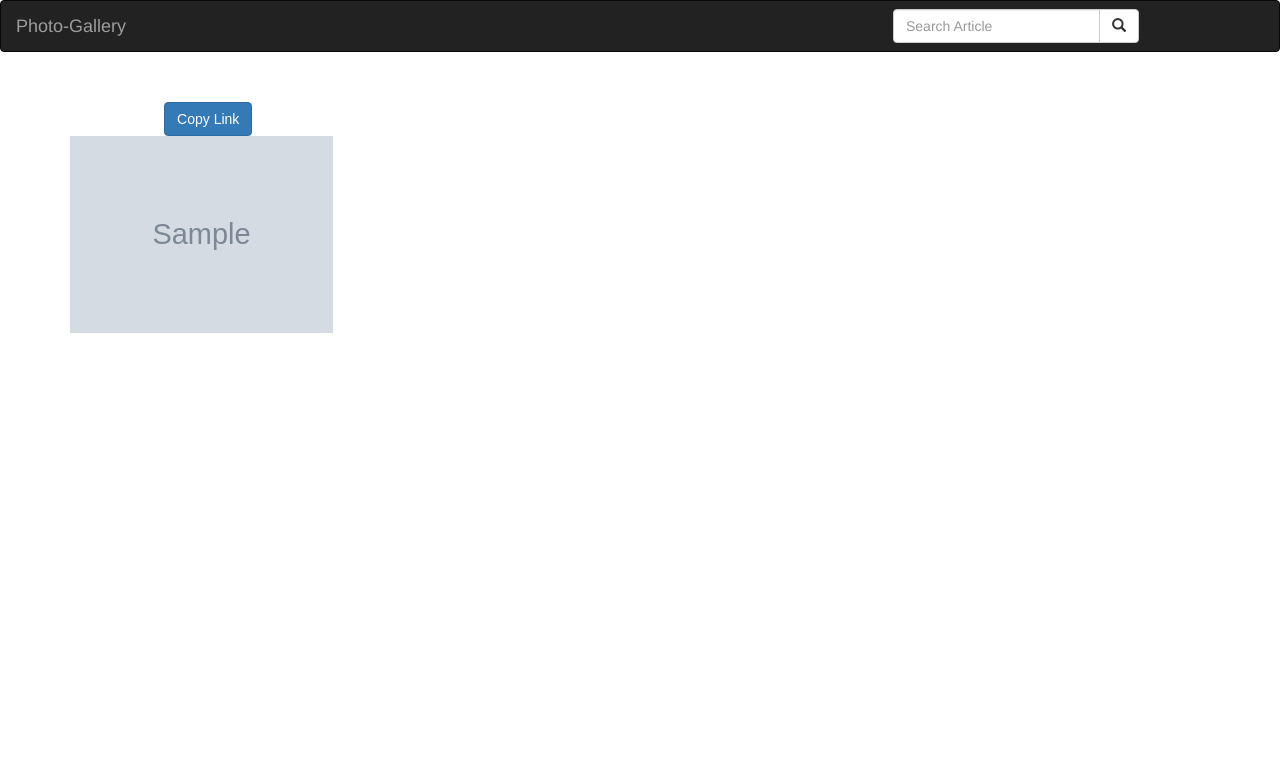
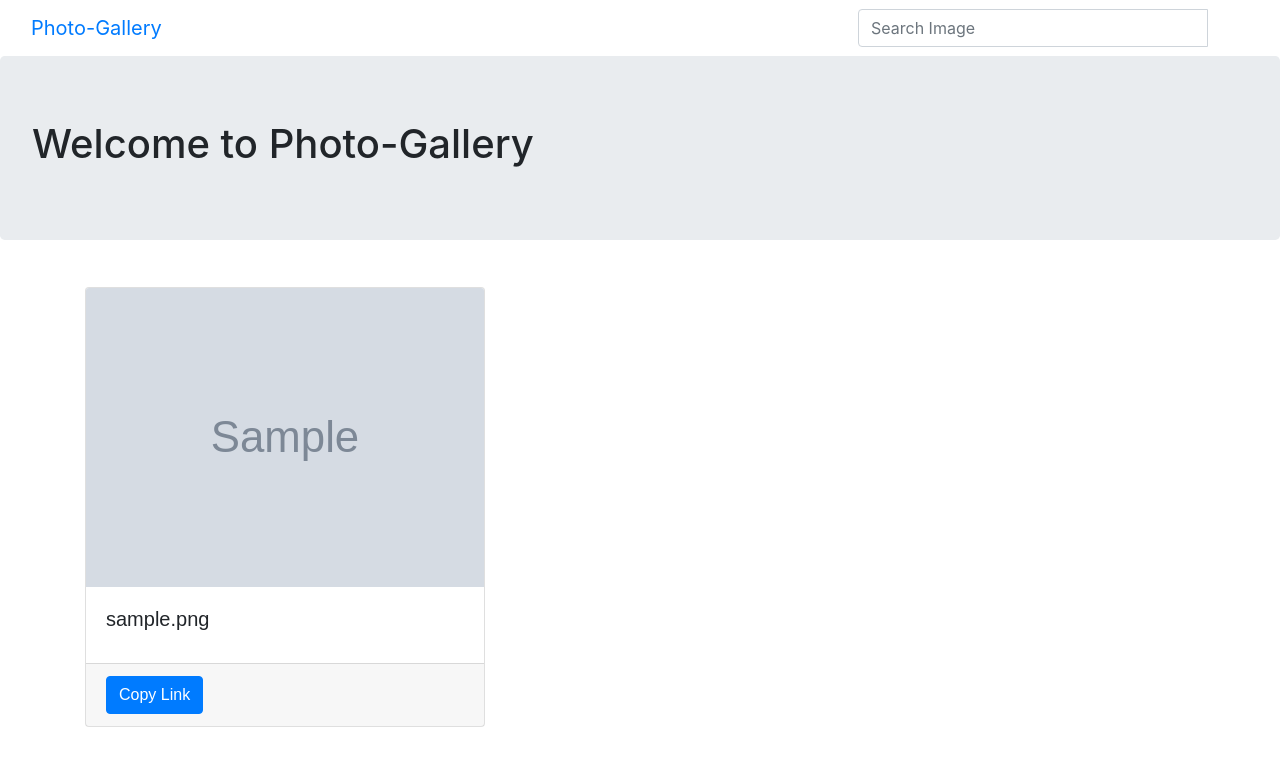
Before and after one commit to Micahtugi/Gallery, a Django app: page / in a window 1280 px wide. Shown: the top 766 px of the page. Run offline with Django 3.2, Linux system fonts and the light colour scheme; tables that the repository leaves empty hold one stand-in row (values such as "Sample post"); grey boxes marked "Sample" are stand-in pictures; some libraries are stand-ins or nearby versions.

Commit message:
Made changes in the home.html file

```diff
--- a/photos/templates/all-photos/base.html
+++ b/photos/templates/all-photos/base.html
@@ -1,27 +1,21 @@
-{% load bootstrap3 %}
 {% load static%}
 <!DOCTYPE html>
 <html>
 <head>
   <meta charset="utf-8">
-
+  <link rel="stylesheet" href="https://stackpath.bootstrapcdn.com/bootstrap/4.3.1/css/bootstrap.min.css" integrity="sha384-ggOyR0iXCbMQv3Xipma34MD+dH/1fQ784/j6cY/iJTQUOhcWr7x9JvoRxT2MZw1T" crossorigin="anonymous">
   {% if title %}
   <title>Photo-Gallery - {{title}}</title>
   {% else %}
     <title> Photo-Gallery </title>
   {% endif %}
-  {% block styles %}
-  {% bootstrap_css %}
-  <link rel="stylesheet" href="{% static 'css/basenews.css' %}">
-  {% endblock %}
 
 </head>
 <body>
     {% include "navbar.html" %}
     {% block content %}  {%endblock%}
-    {% block scripts %}
-    <script src="https://ajax.googleapis.com/ajax/libs/jquery/3.2.1/jquery.min.js"></script>
-    {% bootstrap_javascript %}
-    {%endblock%}
+   <script src="https://code.jquery.com/jquery-3.3.1.slim.min.js" integrity="sha384-q8i/X+965DzO0rT7abK41JStQIAqVgRVzpbzo5smXKp4YfRvH+8abtTE1Pi6jizo" crossorigin="anonymous"></script>
+  <script src="https://cdnjs.cloudflare.com/ajax/libs/popper.js/1.14.7/umd/popper.min.js" integrity="sha384-UO2eT0CpHqdSJQ6hJty5KVphtPhzWj9WO1clHTMGa3JDZwrnQq4sF86dIHNDz0W1" crossorigin="anonymous"></script>
+  <script src="https://stackpath.bootstrapcdn.com/bootstrap/4.3.1/js/bootstrap.min.js" integrity="sha384-JjSmVgyd0p3pXB1rRibZUAYoIIy6OrQ6VrjIEaFf/nJGzIxFDsf4x0xIM+B07jRM" crossorigin="anonymous"></script>
 </body>
 </html>
--- a/photos/templates/home.html
+++ b/photos/templates/home.html
@@ -1,38 +1,58 @@
 {% extends 'all-photos/base.html' %}
 {% block content %}
 {{ block.super }}
-
-    <script>
-        function CopyFun(link) {
-            var copyText = document.getElementById(link);
-            copyText.select();
-            document.execCommand("copy");
-            alert("Link has been copied: " + copyText.value);
-        }
-    </script>
-
-
-    <div class="container" style='color:#ffff;font-family: fantasy;'>
+    <div class="jumbotron">
+        <h1>Welcome to Photo-Gallery </h1>
+    </div>
+    <div class="container" style='font-family: fantasy;'>
         <div class="row">
-
             {% for image in images %}
-            <p>{{ image.image_description }}</p>
-                <div class="col-md-3">
-                    <a data-fancybox href="{{image.image_photo.url}}"></a>
-                       data-caption=" <button type='button' class='btn btn-primary' onclick=CopyFun('{{ image.id }}') name='button' >Copy Link</button> <input type='text' class='hidden' value='https://localhost:8000/{{ image.image.url }}' id='{{ image.id }}'>" >
-
-                        <img src=" {{ image.image_photo.url }}" alt=" massive image" style='width:100%;height:70%;'>
-
-                    </a>
-
-
-                    <div><h4>Category:{{ image.image_category }}</h4></div>
-                    <div><h4>Taken in {{ image.image_location }} area </h4></div>
+                <div class="card" style="max-width: 400px; margin: 15px;">
+                    <img src=" {{ image.image_photo.url }}" class="card-img-top" data-toggle="modal" data-target="#x{{image.id}}" alt="" id="{{image.id}}">
+                    <div class="card-body">
+                        <h5 class="card-title">{{ image.image_description }}</h5>
+                    </div>
+                    <div class="card-footer">
+                        <button type='button' class='btn btn-primary' onclick="copyToClipboard('127.0.0.1:8000{{image.image_photo.url}}')" name='button' >Copy Link</button>
+                    </div>
+                    <!-- Modal -->
+                    <div class="modal fade" id="x{{image.id}}" tabindex="-1" role="dialog" aria-labelledby="exampleModalLabel" aria-hidden="true">
+                        <div class="modal-dialog" role="document">
+                            <div class="modal-content">
+                                <div class="modal-header">
+                                    <h5 class="modal-title" id="exampleModalLabel">{{ image.image_description }}</h5>
+                                    <button type="button" class="close" data-dismiss="modal" aria-label="Close">
+                                        <span aria-hidden="true">&times;</span>
+                                    </button>
+                                </div>
+                                <div class="modal-body">
+                                    <img src=" {{ image.image_photo.url }}" class="img-responsive" data-toggle="modal" data-target="#x{{image.id}}" alt="" id="{{image.id}}" style='width:100%;height:70%;'>
+                                    Category:{{ image.image_category }}
+                                    <br>
+                                    Taken in {{ image.image_location }} area
+                                    <br>
+                                </div>
+                                <div class="modal-footer">
+                                    <button type="button" class="btn btn-secondary" data-dismiss="modal">Close</button>
+                                </div>
+                            </div>
+                        </div>
+                    </div>
                 </div>
-
             {% endfor %}
-
-
         </div>
     </div>
+    <script>
+        function copyToClipboard(str){
+            const el = document.createElement('textarea');
+            el.value = str;
+            el.setAttribute('readonly', '');
+            el.style.position = 'absolute';
+            el.style.left = '-9999px';
+            document.body.appendChild(el);
+            el.select();
+            document.execCommand('copy');
+            document.body.removeChild(el);
+        };
+    </script>
 {% endblock %}
--- a/photos/templates/navbar.html
+++ b/photos/templates/navbar.html
@@ -15,7 +15,7 @@
     <div class="col-sm-4 col-md-4 navbar-right">
         <form class="navbar-form" role="search" action="{% url 'search_results' %}">
             <div class="input-group">
-                <input type="text" class="form-control" placeholder="Search Article" name="article">
+                <input type="text" class="form-control" placeholder="Search Image" name="image">
                 <div class="input-group-btn">
                     <button class="btn btn-default" type="submit"><i class="glyphicon glyphicon-search"></i></button>
 
--- a/photos/templates/welcome.html
+++ b/photos/templates/welcome.html
@@ -1,4 +1,4 @@
-{% extends 'all-photos/base.html' %}
+{% extends 'base.html' %}
 {% block content %}
    {% if images %}
        <div class="container-fluid">
@@ -17,6 +17,6 @@
        </div>
    {% else %}
        <h1 >No images for that category or location at this time</h1>
-       <a href={% url 'welcome-page' %}>Go back home</a>
+       <a href={% url 'gallery-home' %}>Go back home</a>
    {% endif %}
 {% endblock content %}
--- a/photos/urls.py
+++ b/photos/urls.py
@@ -6,7 +6,10 @@
 
 urlpatterns=[
     url('^$',views.home,name = 'welcome-page'),
+    url(r'^image/(\d+)',views.image,name ='image'),
     url(r'^search/', views.search_results, name='search_results'),
+    url(r'^category/(\w+)', views.get_category,name='get_category'),
+    url(r'^location/(\w+)', views.get_location,name='get_location'),
 
 ]
 if settings.DEBUG:
--- a/photos/views.py
+++ b/photos/views.py
@@ -32,20 +32,30 @@
 
 def search_results(request):
 
-    if 'article' in request.GET and request.GET["article"]:
-        search_term = request.GET.get("article")
-        searched_articles = Article.search_by_title(search_term)
+    if 'searchItem' in request.GET and request.GET["searchItem"]:
+        search_term = request.GET.get("searchItem")
+        searched_image = Image.search_by_category(search_term)
         message =f"{search_term}"
 
-        return render(request, 'all-photos/search.html',{"message":message,"article": searched_articles})
+        return render(request, 'all-photos/search.html',{"message":message,"all_images": searched_image})
 
     else:
         message = "You haven't searched for any term"
         return render(request, 'all-photos/search.html',{"message":message})
 
-def article(request,article_id):
+def get_category(request,category):
+    category_results = Category.objects.all()
+    location_results = Location.objects.all()
+    category_results = Image.objects.filter(image_category__cat_name = category)
+    return render(request,'all-photos/search.html',{'all_images':category_result,'category_results':category_results,'location_results':location_results} )
+
+def get_location(request,location):
+    category_results = Category.objects.all()
+    location_results = Location.objects.all()
+    location_results = Image.objects.filter(image_location__location_name= location)
+def image(request,image_id):
     try:
-        article = Article.objects.get(id = article_id)
+        image = Image.objects.get(id = image_id)
     except DoesNotExist:
         raise Http404()
-    return render(request,"all-photos/article.html", {"article":article})
+    return render(request,"all-photos/image.html", {"image":image})
```
Also changed, not shown: photos/templates/all-photos/article.html (deleted, +0 -25 lines), photos/templates/all-photos/image.html (added, +25 -0 lines), photos/templates/all-photos/search.html (+7 -6 lines), media/profile_pics/bgg.jpg (added), 1 other file.
